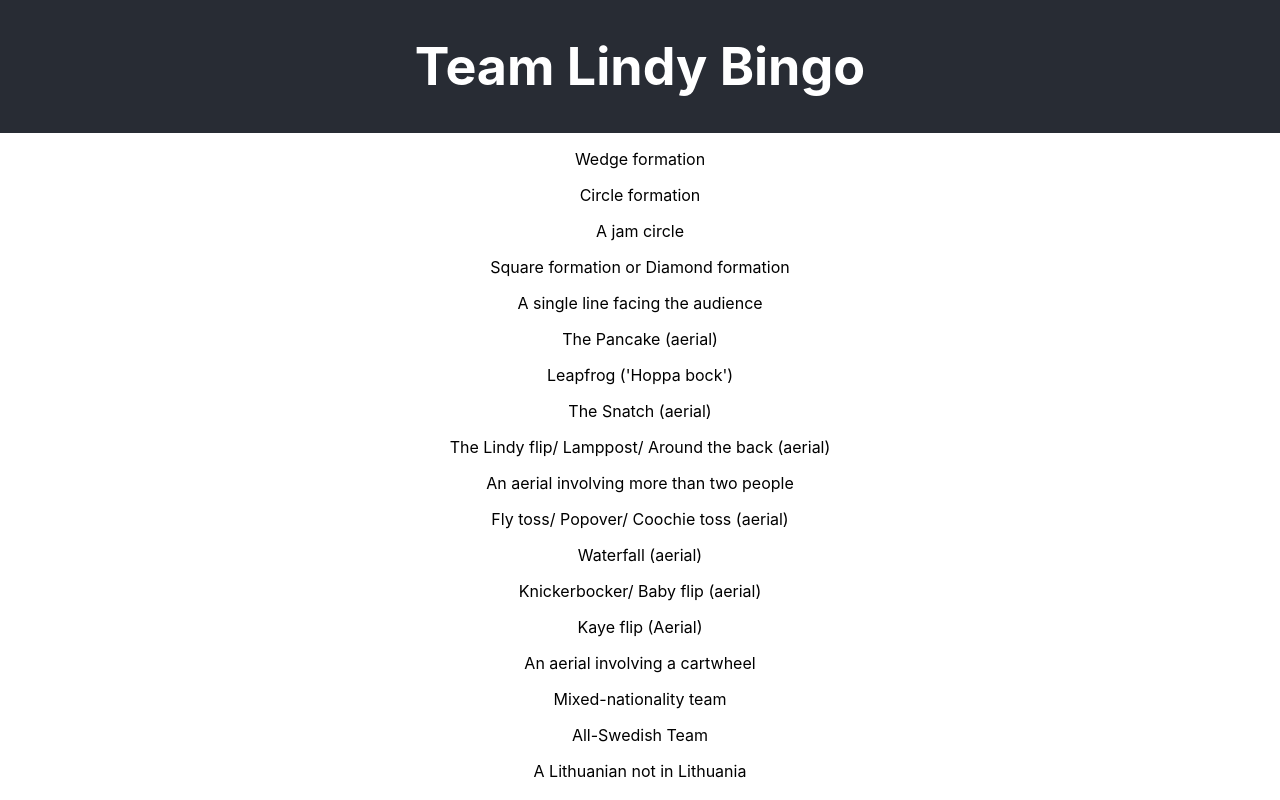
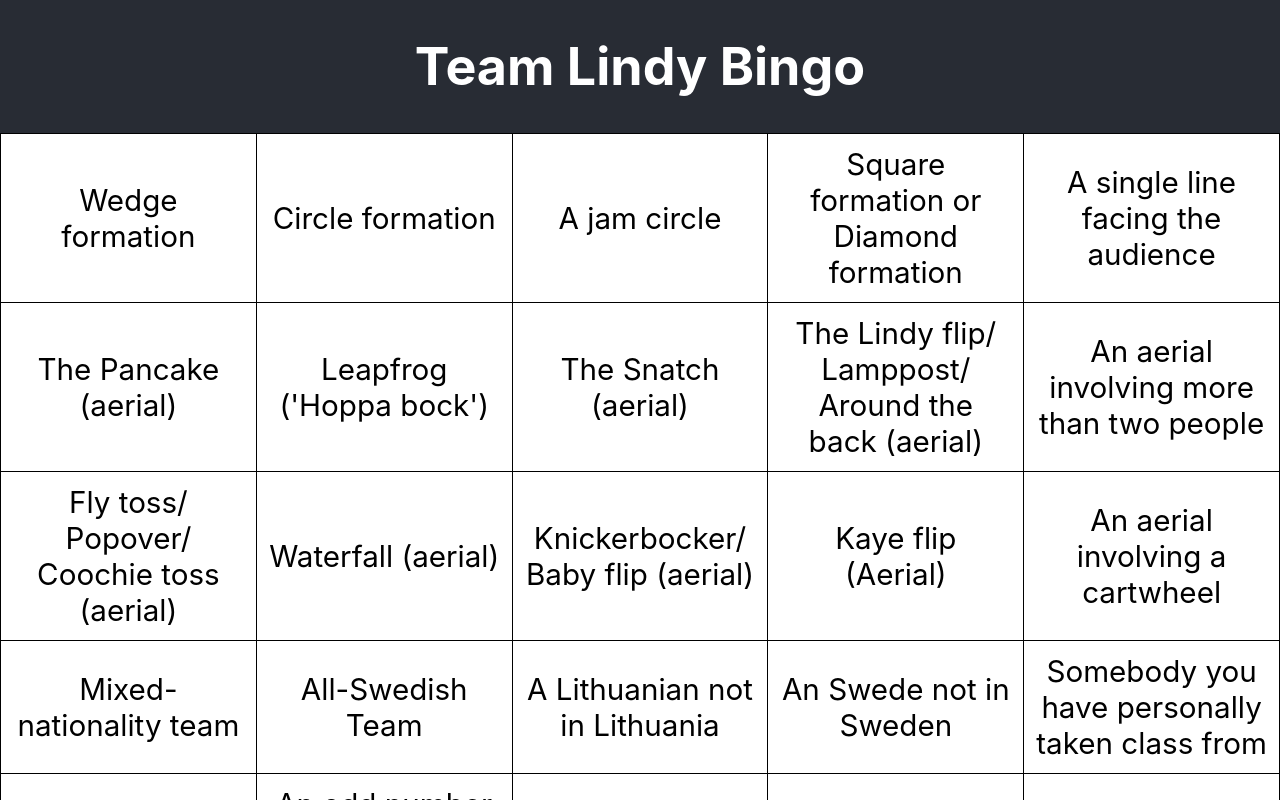
Before and after one commit to dgmstuart/bingo-frontend, a React (Create React App) app: page / in a window 1280 px wide. Shown: the top 800 px of the page. Built offline with nearby package versions, Linux system fonts and the light colour scheme.

Commit message:
Display words in a grid
Experimented with a few different ways of laying out the words.
Concluded that table is maybe the best of a bad bunch.

```diff
--- a/src/App.css
+++ b/src/App.css
@@ -35,3 +35,21 @@
     transform: rotate(360deg);
   }
 }
+
+.Words {
+  width: 100%;
+  table-layout: fixed;
+  border-collapse: collapse;
+}
+
+.Row {
+  height: 80px;
+}
+
+.Cell {
+  font-size: calc(2vw + 4px);
+  padding: calc(2vmin - 4px);
+  border: 1px solid;
+  vertical-align: middle;
+  overflow-wrap: break-word;
+}
--- a/src/App.tsx
+++ b/src/App.tsx
@@ -5,13 +5,41 @@ import wordList from './wordList.json'
 function App() {
   var words: string[] = wordList.slice(0, 25)
 
+  const Words: React.FC<{ words: string[] }> = ({ words }) => {
+    return(
+      <table className="Words">
+        <Row words={words.slice(0,5)}/>
+        <Row words={words.slice(5,10)}/>
+        <Row words={words.slice(10,15)}/>
+        <Row words={words.slice(15,20)}/>
+        <Row words={words.slice(20,25)}/>
+      </table>
+    )
+  }
+
+  const Row: React.FC<{ words: string[] }> = ({ words }) => {
+    return(
+      <tr className="Row">
+        {
+          words.map((word, index)=>
+            <Cell key={index} word={word}/>
+          )
+        }
+      </tr>
+    )
+  }
+
+  const Cell: React.FC<{ word: string }> = ({ word }) => {
+    return(<td className="Cell">{word}</td>)
+  }
+
   return (
     <div className="App">
       <header className="App-header">
         <h1>Team Lindy Bingo</h1>
       </header>
 
-      {words.map((word, index)=><p key={index}>{word}</p>)}
+      <Words words={words}/>
     </div>
   );
 }
```
